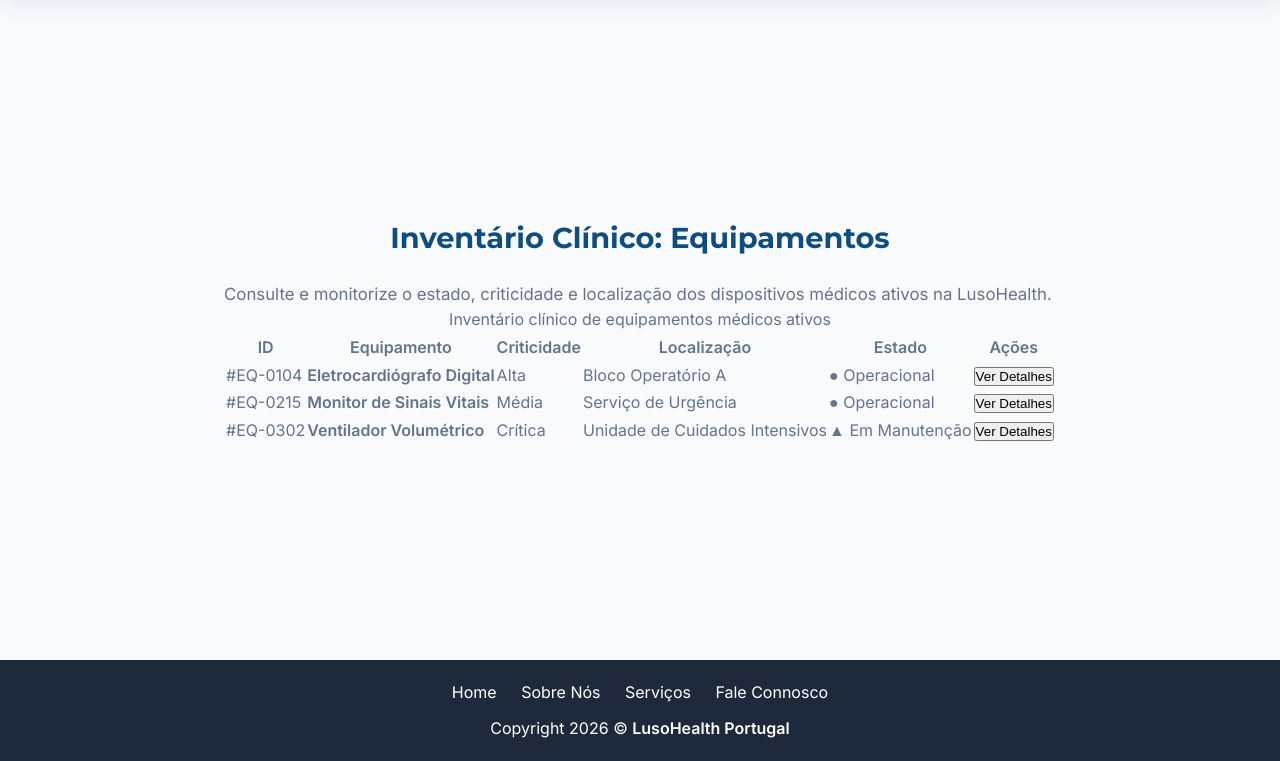
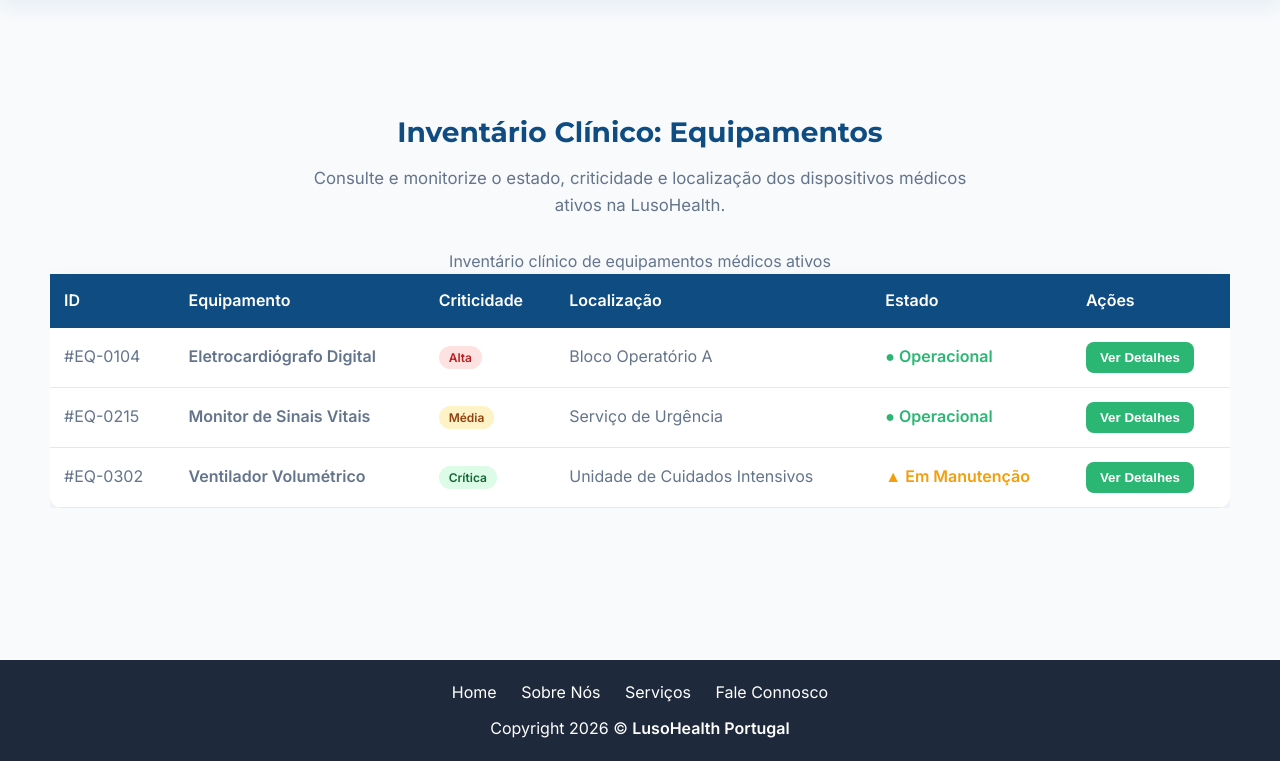
Before and after one commit to InesMoreira1241841/LusoHealth, a PHP site: page /public/equipamentos.html in a window 1280 px wide. Shown: the part 70-831 px from the top of the page. Run offline with PHP 8.4, Linux system fonts and the light colour scheme.

Commit message:
Frontend: Página equipamentos.html (com css)

```diff
--- a/assets/css/1241841.css
+++ b/assets/css/1241841.css
@@ -62,18 +62,20 @@ p {font-size: 1.05rem; color: var(--cinzento-texto);}
 ----------------------------------------------------------------- */
 main {
     min-height: calc(100vh - 140px); /* Altura mínima = altura do ecrã menos 140px */
-    display: flex; /* Ativa o layout flexível */
-    justify-content: center;
-    align-items: center;
+    display: block; /* Faz o elemento comportar-se como bloco (nova linha e largura total) */
     padding: 60px 20px; /* 60px em cima/baixo e 20px nos lados */
 }
 /* container geral da página */
 .conteudo-inicial {
     max-width: 1100px; /* Largura máx */
     width: 100%; /* Ocupa 100% da largura disponível */
+
     display: flex; /* Ativa o layout flexível */
     flex-direction: column; /* Organiza os elementos na vertical (coluna) */
     gap: 40px; /* Espaço de 40px entre elementos */
+
+    margin: auto; /* centra horizontalmente */
+    text-align: center;
 }
 
 /* -----------------------------------------------------------------
@@ -256,7 +258,9 @@ main {
 --------------------------------------------------------------------
    1. HERO / SECÇÃO PRINCIPAL
 ----------------------------------------------------------------- */
-.secao-inicial {width: 100%; /* Ocupa 100% da largura disponível */}
+.secao-inicial {
+    width: 100%; /* Ocupa 100% da largura disponível */
+}
 .texto-inicial {
     text-align: center;
     max-width: 800px; /* Largura máx */
@@ -569,3 +573,111 @@ main {
     background-color: #0F4C81;
     transform: scale(1.03); /* Aumenta ligeiramente o tamanho (3%) */
 }
+
+/* -----------------------------------------------------------------
+   EQUIPAMENTOS.html
+----------------------------------------------------------------- */
+
+/* -----------------------------------------------------------------
+   1. INVENTÁRIO
+----------------------------------------------------------------- */
+.conteudo-inventario {
+    padding: 50px 30px; /* 50px em cima/baixo e 30px nos lados */
+}
+
+.cabecalho-inventario {
+    text-align: center;
+    margin-bottom: 30px;
+}
+
+.cabecalho-inventario h2 {
+    color: #0F4C81;
+    font-size: 28px;
+    margin-bottom: 10px;
+}
+
+.cabecalho-inventario p {
+    max-width: 700px;
+    margin: 0 auto; /* Centra horizontalmente o elemento */
+    color: #64748B;
+    line-height: 1.6;
+}
+
+/* -----------------------------------------------------------------
+   2. TABELA
+----------------------------------------------------------------- */
+.tabela-responsiva {
+    overflow-x: auto; /* Permite scroll horizontal quando o conteúdo é mais largo que o elemento */
+}
+
+.tabela-inventario {
+    width: 100%;
+    border-collapse: collapse; /* Junta as bordas da tabela numa só (sem espaços entre células) */
+    background: white;
+    border-radius: 12px;
+    overflow: hidden; /* Esconde o conteúdo que ultrapassa os limites do elemento */
+    box-shadow: 0 10px 25px rgba(15, 76, 129, 0.08);
+}
+
+.tabela-inventario th {
+    background-color: #0F4C81;
+    color: white;
+    text-align: left;
+    padding: 14px; /* Espaço interno de 14px em todos os lados */
+    font-weight: 600; /* Texto com peso semi-negrito */
+}
+
+.tabela-inventario td {
+    padding: 14px; /* Espaço interno de 14px em todos os lados */
+    border-bottom: 1px solid #E2E8F0; /* Cria uma linha inferior de 1px cinzenta clara e sólida */
+}
+
+.tabela-inventario tr:hover {background-color: #F1F7FB;}
+
+/* -----------------------------------------------------------------
+   3. BADGES (CRITICIDADE)
+----------------------------------------------------------------- */
+.badge {
+    padding: 4px 10px; /* 4px em cima/baixo e 10px nos lados */
+    border-radius: 20px;
+    font-size: 12px;
+    font-weight: 600; /* Texto com peso semi-negrito */
+}
+
+.badge-alta {background-color: #FEE2E2; color: #B91C1C;}
+
+.badge-media {background-color: #FEF3C7; color: #92400E;}
+
+.badge-critica {background-color: #DCFCE7; color: #166534;}
+
+/* -----------------------------------------------------------------
+   4. ESTADOS
+----------------------------------------------------------------- */
+.estado-operacional {
+    color: #2BB673;
+    font-weight: 600; /* Texto com peso semi-negrito */
+}
+
+.estado-manutencao {
+    color: #F59E0B;
+    font-weight: 600; /* Texto com peso semi-negrito */
+}
+
+/* -----------------------------------------------------------------
+   5. BOTÕES
+----------------------------------------------------------------- */
+.botao-acao {
+    background-color: #2BB673;
+    color: white;
+    border: none;
+    padding: 8px 14px; /* 8px em cima/baixo e 14px nos lados */
+    border-radius: 8px;
+    cursor: pointer; /* Muda o cursor para mãozinha ao passar o rato */
+    font-weight: 600; /* Texto com peso semi-negrito */
+    transition: 0.2s; /* Anima mudanças em 0,2s */
+}
+
+.botao-acao:hover {
+    background-color: #0F4C81;
+    transform: scale(1.03); /* Aumenta ligeiramente o tamanho (3%) */
+}
```
